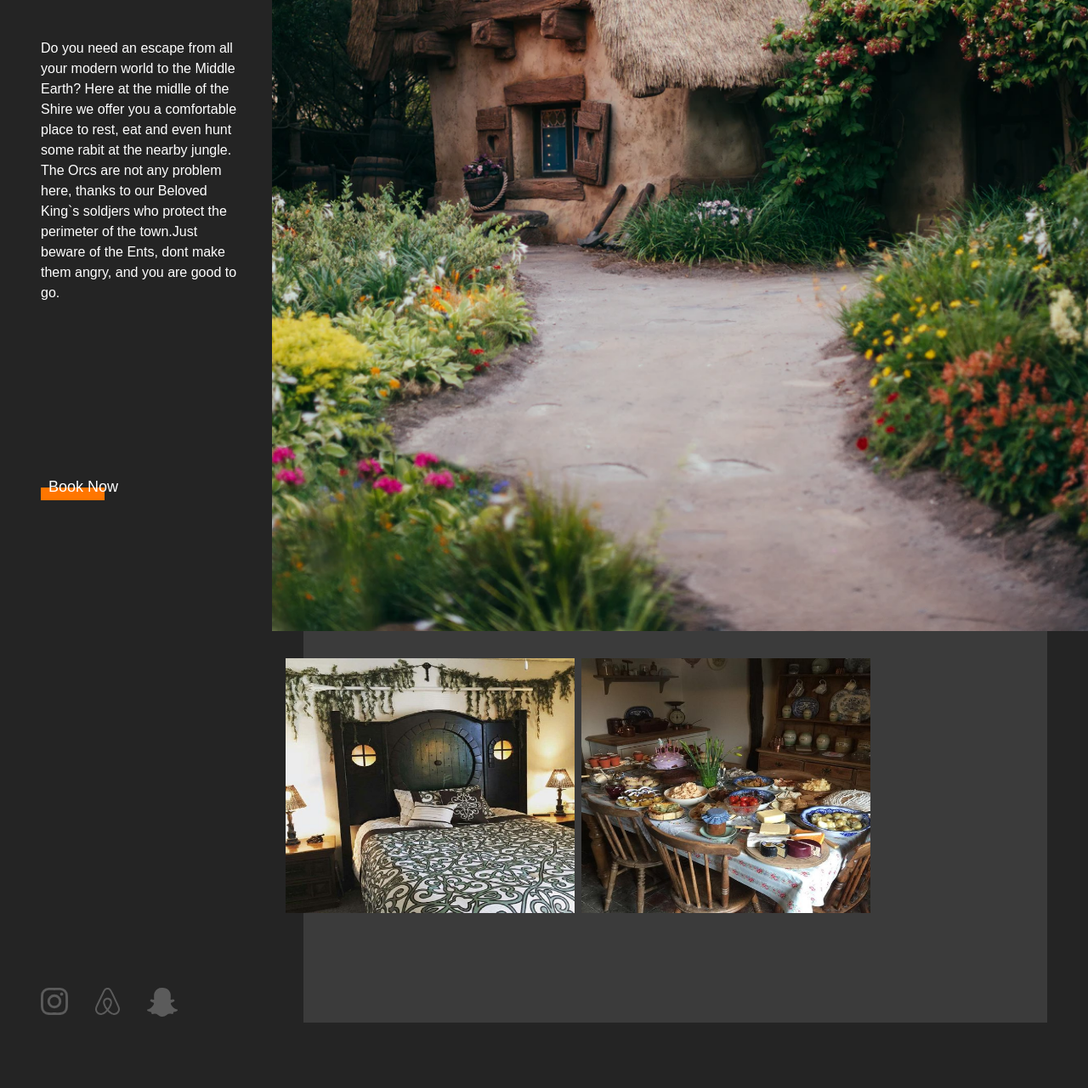
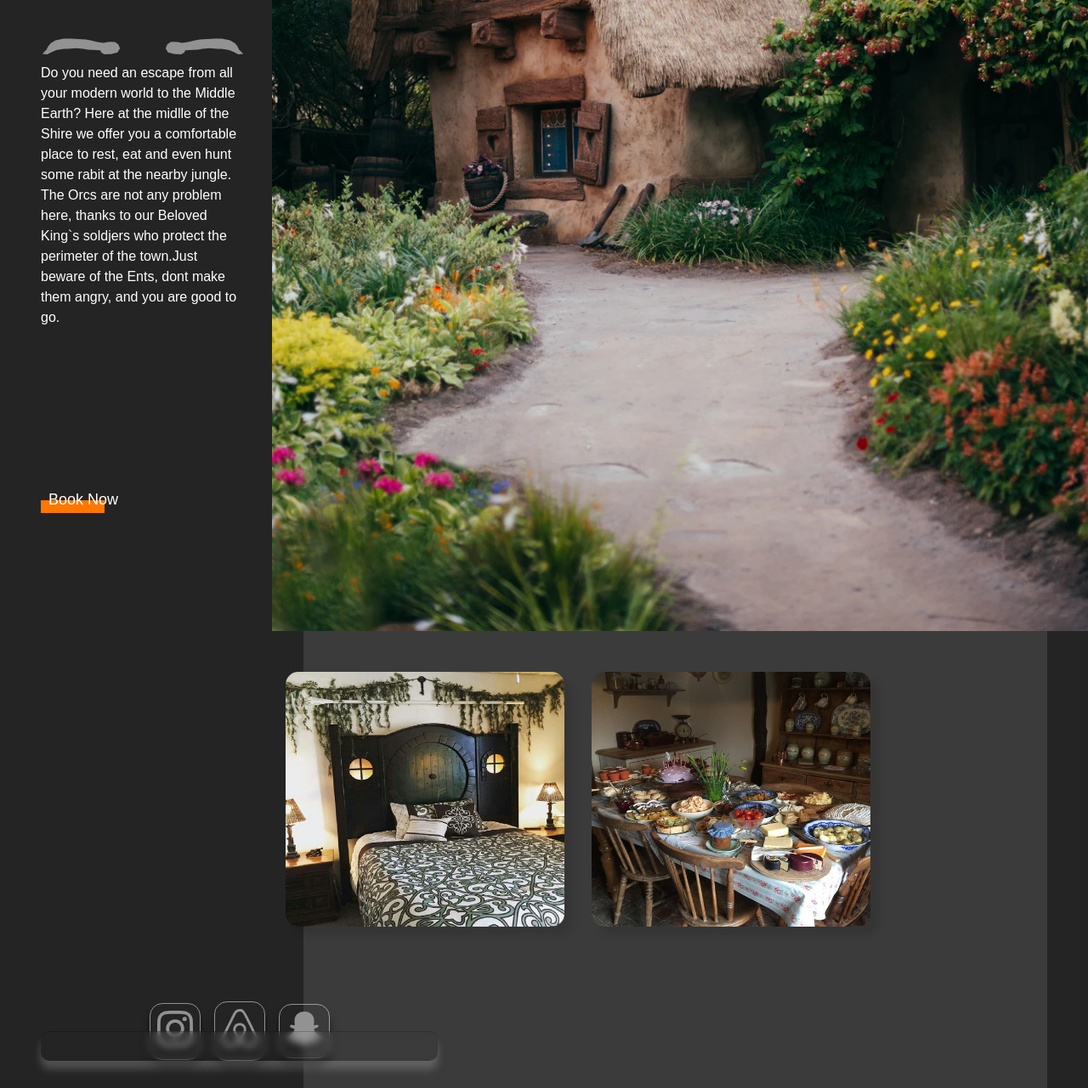
Before and after one commit to RaselJam/The-Hobit, a plain HTML site: page index.html in a window 1280 px wide. Shown: the part 618-1899 px from the top of the page at 85% size. Before the commit the page ends 1822 px from the top, so only its background shows below. Drawn offline with Linux system fonts and the light colour scheme.

Commit message:
fansy social icons added

```diff
--- a/style.css
+++ b/style.css
@@ -65,6 +65,66 @@ img {
 	font-size: 1.5rem;
 	margin-bottom: 1.5em;
 }
+.description {
+	margin-top: 60px;
+	position: relative;
+}
+.description::after,
+.description::before {
+	content: '';
+	background-color: #929292;
+	position: absolute;
+	width: 40%;
+	height: 20px;
+	clip-path: polygon(
+		13% 98%,
+		6% 89%,
+		3% 65%,
+		5% 41%,
+		9% 27%,
+		13% 26%,
+		18% 27%,
+		23% 32%,
+		29% 29%,
+		35% 22%,
+		39% 18%,
+		45% 13%,
+		54% 10%,
+		63% 7%,
+		72% 8%,
+		82% 17%,
+		88% 35%,
+		91% 53%,
+		93% 72%,
+		96% 86%,
+		98% 97%,
+		92% 100%,
+		87% 87%,
+		81% 75%,
+		75% 70%,
+		71% 68%,
+		67% 67%,
+		57% 64%,
+		48% 68%,
+		42% 72%,
+		36% 74%,
+		32% 75%,
+		27% 76%,
+		26% 89%,
+		22% 100%,
+		18% 99%,
+		15% 99%
+	);
+	top: -30px;
+}
+.description::after {
+	right: 0%;
+}
+.description::before {
+	left: 0;
+	transform: rotateY(180deg);
+}
+
 header {
 	display: flex;
 	margin: 2em 0;
@@ -104,17 +164,72 @@ footer {
 .secondary-images {
 	display: flex;
 	flex-wrap: wrap;
-	gap: 0.5em;
+	justify-content: center;
+	gap: 2em;
 	width: 100%;
 }
 .secondary-images img {
 	width: 400px;
 	height: 300px;
+	margin-top: 1rem;
+	border-radius: 15px;
+	box-shadow: 10px 10px 10px rgba(0, 0, 0, 0.1);
 }
 .social-links {
-	opacity: 0.5;
 	display: flex;
-	gap: 2em;
+	align-items: center;
+	justify-content: center;
+	gap: 1em;
+	width: 60%;
+	position: relative;
+	margin-bottom: 2rem;
+}
+.social-links a {
+	border: 1px solid rgba(255, 255, 255, 0.5);
+	padding: 0.5rem;
+	border-radius: 15px;
+	width: 60px;
+	box-shadow: 0 10px 10px rgba(0, 0, 0, 0.5);
+	/* z-index: 20; */
+	transition: 0.5s;
+	position: relative;
+	overflow: hidden;
+}
+.social-links a > img {
+	width: 100%;
+	height: 100%;
+}
+.social-links a:hover {
+	transform: translateY(-35px) ;
+	z-index: 20;
+}
+.social-links a::before {
+	content: '';
+	position: absolute;
+	top: 0;
+	left: 0;
+	width: 30px;
+	height: 100%;
+	background: rgba(255, 255, 255, 0.5);
+	transform: skewX(45deg) translateX(150px);
+	transition: 0.5s;
+}
+.social-links a:hover::before {
+	transform: skewX(45deg) translateX(-150px);
+}
+.social-links::after {
+	content: '';
+	position: absolute;
+	bottom: 0;
+	left: 0;
+	display: block;
+	width: 100%;
+	height: 50%;
+	z-index: 10;
+	border-radius: 10px;
+	backdrop-filter: blur(4px);
+	border-top: 1px solid rgba(0, 0, 0, 0.2);
+	box-shadow: 0 10px 10px rgba(255, 255, 255, 0.2);
 }
 @media (min-width: 800px) {
 	body {
@@ -181,8 +296,18 @@ footer {
 		margin-bottom: 1.5em;
 		margin-left: 1em;
 		grid-column: 2 / 5;
+		justify-content: flex-start;
 	}
 	footer {
-		grid-column: 2 / 3;
+		grid-column: 2 / 4;
 	}
 }
+@media (min-width: 1200px) {
+	.secondary-images {
+		justify-content: flex-start;
+	}
+
+	.main::after {
+		grid-column: 3 / 4;
+	}
+}
```
Also changed, not shown: index.html (+7 -1 lines).
